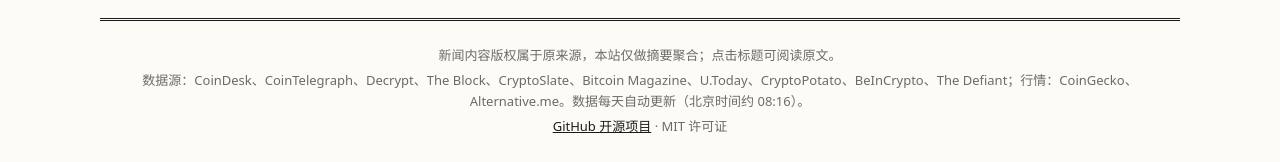
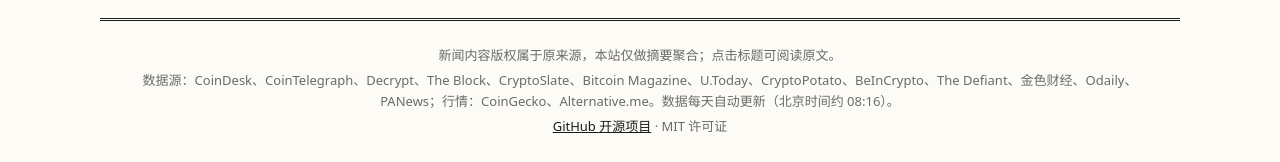
Before and after one commit to jztjxxxx/crypto-hot-news, a plain HTML site: page index.html in a window 1280 px wide. Shown: the part 5581-5743 px from the top of the page. Drawn offline with Linux system fonts and the light colour scheme; a script that the page names is missing.

Commit message:
页脚数据源补上金色财经、Odaily、PANews

```diff
--- a/index.html
+++ b/index.html
@@ -54,7 +54,7 @@
 
 <footer>
   <p>新闻内容版权属于原来源，本站仅做摘要聚合；点击标题可阅读原文。</p>
-  <p>数据源：CoinDesk、CoinTelegraph、Decrypt、The Block、CryptoSlate、Bitcoin Magazine、U.Today、CryptoPotato、BeInCrypto、The Defiant；行情：CoinGecko、Alternative.me。数据每天自动更新（北京时间约 08:16）。</p>
+  <p>数据源：CoinDesk、CoinTelegraph、Decrypt、The Block、CryptoSlate、Bitcoin Magazine、U.Today、CryptoPotato、BeInCrypto、The Defiant、金色财经、Odaily、PANews；行情：CoinGecko、Alternative.me。数据每天自动更新（北京时间约 08:16）。</p>
   <p><a href="https://github.com/jztjxxxx/crypto-hot-news">GitHub 开源项目</a> · MIT 许可证</p>
 </footer>
 
```
